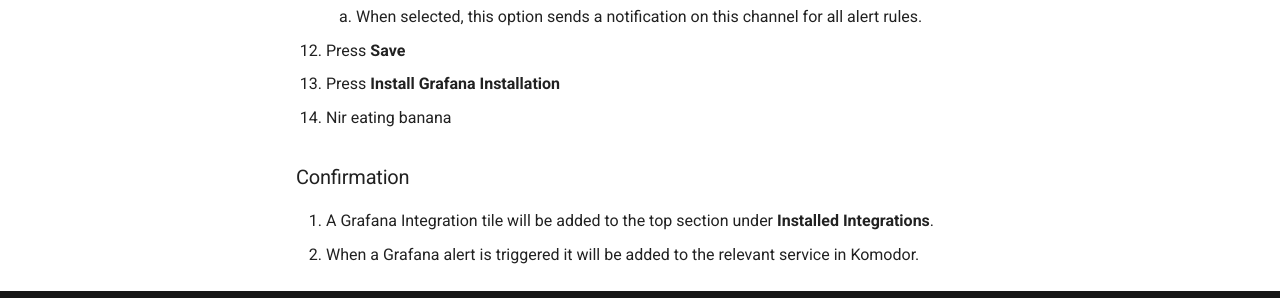
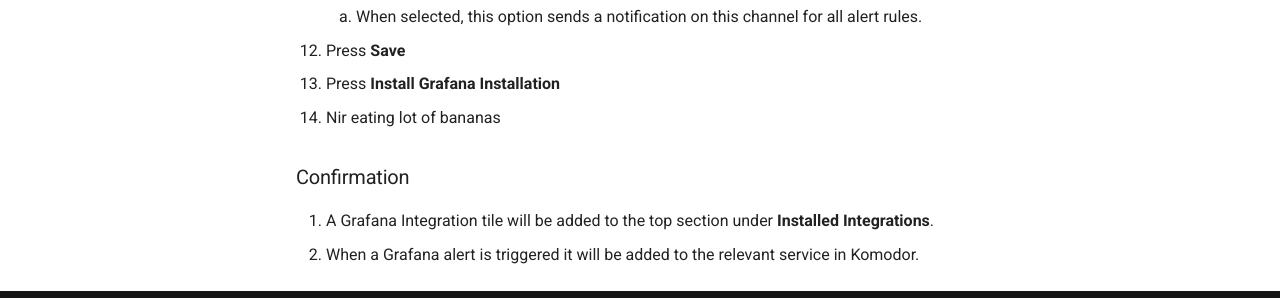
Before and after one commit to komodorio/docs, an MkDocs documentation site: the page built from docs/Integrations/Grafana.md, in a window 1280 px wide and 1210 px high. Shown: the part 885-1183 px from the top of the window. Built offline with MkDocs 1.6.1 and Material for MkDocs 9.7.7, drawn with Linux system fonts in a browser that asks for light colours; comment, search, counter and statistics services are not loaded.

```diff
--- a/docs/Integrations/Grafana.md
+++ b/docs/Integrations/Grafana.md
@@ -24,7 +24,7 @@
     1. When selected, this option sends a notification on this channel for all alert rules.
 12. Press __Save__
 13. Press __Install Grafana Installation__
-14. Nir eating banana
+14. Nir eating lot of bananas
 
 ### Confirmation
 
```
